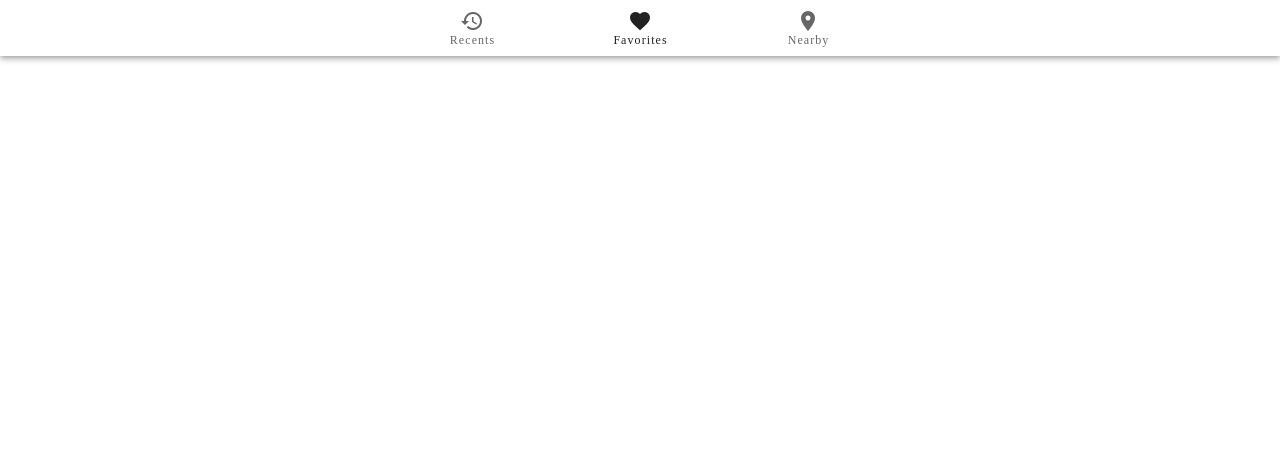
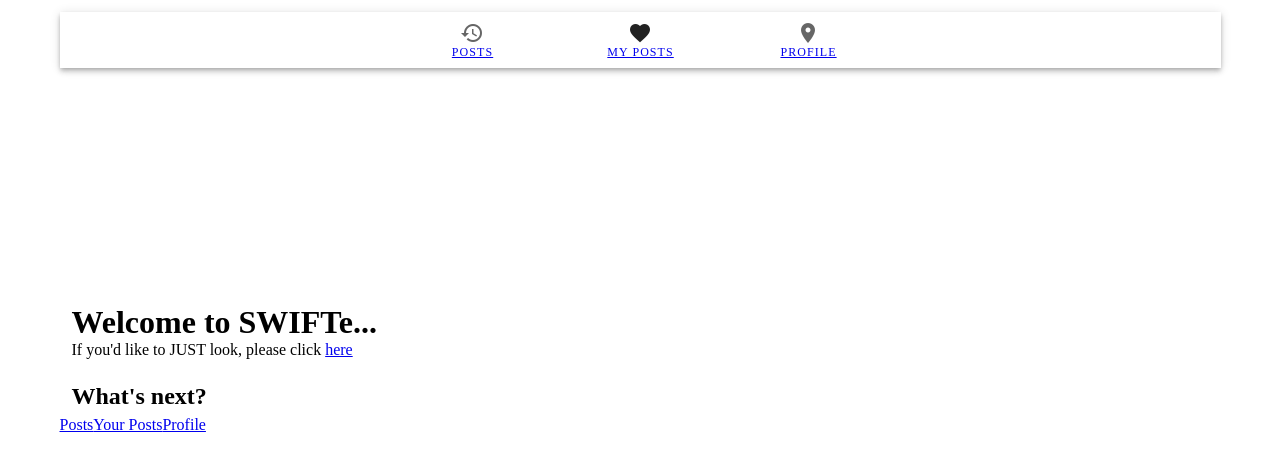
Before and after one commit to aitheocon/social-app, a Vue app: page / in a window 1280 px wide. Shown: the top 468 px of the page. Built offline with nearby package versions, Linux system fonts and the light colour scheme.

Commit message:
Navbar fix and small cosmetic changes in components

```diff
--- a/src/App.vue
+++ b/src/App.vue
@@ -1,35 +1,40 @@
 <template>
 <v-container>
-    <router-view/>
-  </v-container>
-</template>
-
-<template>
-  <v-bottom-navigation
+    <v-bottom-navigation
     :value="value"
     color="teal"
     grow
   >
     <v-btn>
-      <span>Recents</span>
+      <a
+            href="../posts"
+            target="_blank"
+          >POSTS</a>
 
       <v-icon>mdi-history</v-icon>
     </v-btn>
 
     <v-btn>
-      <span>Favorites</span>
+      <a
+        href="../myposts"
+        target="_blank"
+        >MY POSTS</a>
 
       <v-icon>mdi-heart</v-icon>
     </v-btn>
 
     <v-btn>
-      <span>Nearby</span>
+      <a
+        href="../profile"
+        target="_blank"
+        >PROFILE</a>
 
       <v-icon>mdi-map-marker</v-icon>
     </v-btn>
   </v-bottom-navigation>
+  <router-view/>
+  </v-container>
 </template>
-
 
 <script>
 
--- a/src/components/HelloWorld.vue
+++ b/src/components/HelloWorld.vue
@@ -18,7 +18,7 @@
         <p class="subheading font-weight-regular">
           If you'd like to JUST look, please click
           <a
-            href="https://community.vuetifyjs.com"
+            href="../posts"
             target="_blank"
           >here</a>
         </p>
@@ -31,6 +31,7 @@
         <h2 class="headline font-weight-bold mb-3">
           What's next?
         </h2>
+        <br>
 
         <v-row justify="center">
           <a
--- a/src/components/PostTable.vue
+++ b/src/components/PostTable.vue
@@ -1,11 +1,11 @@
 <template>
   <div>
     <v-text-field
-      label="Main input"
+      label="Title"
       :rules="rules"
       hide-details="auto"
     ></v-text-field>
-    <v-text-field label="Another input"></v-text-field>
+    <v-text-field label="Message"></v-text-field>
     <v-btn
     elevation="2"
     fab
@@ -22,7 +22,7 @@
     data: () => ({
       rules: [
         value => !!value || 'Required.',
-        value => (value && value.length >= 3) || 'Max 500 characters',
+        value => (value && value.length <= 500) || 'Max 500 characters',
       ],
     }),
   }
```
